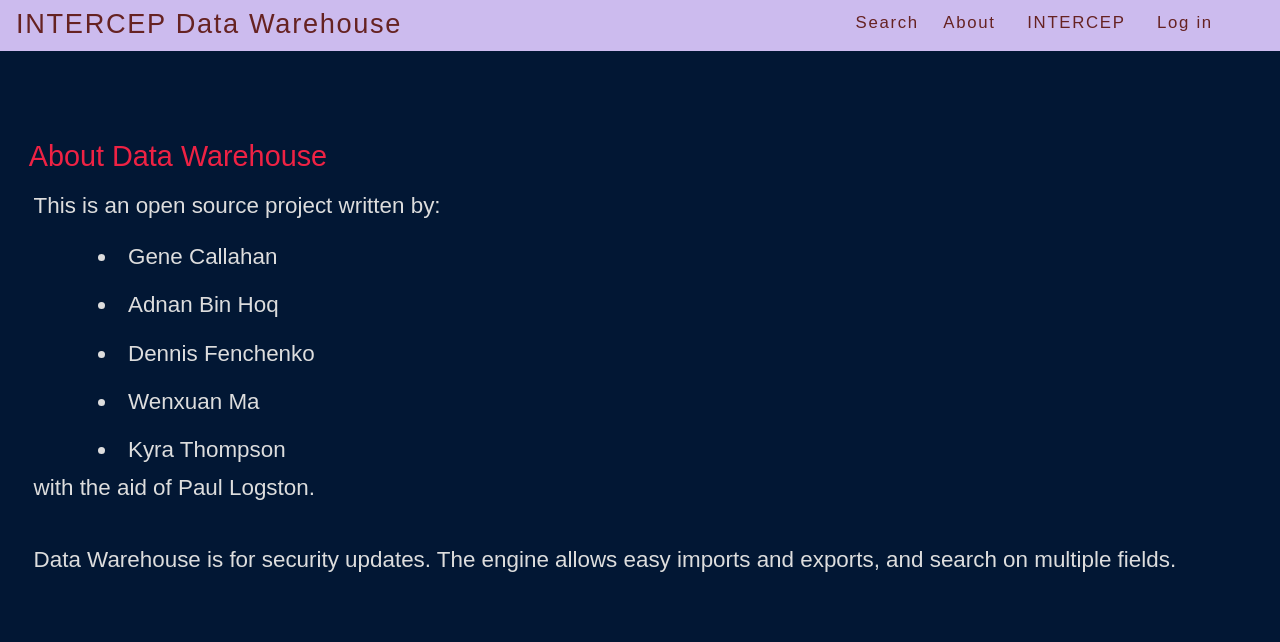
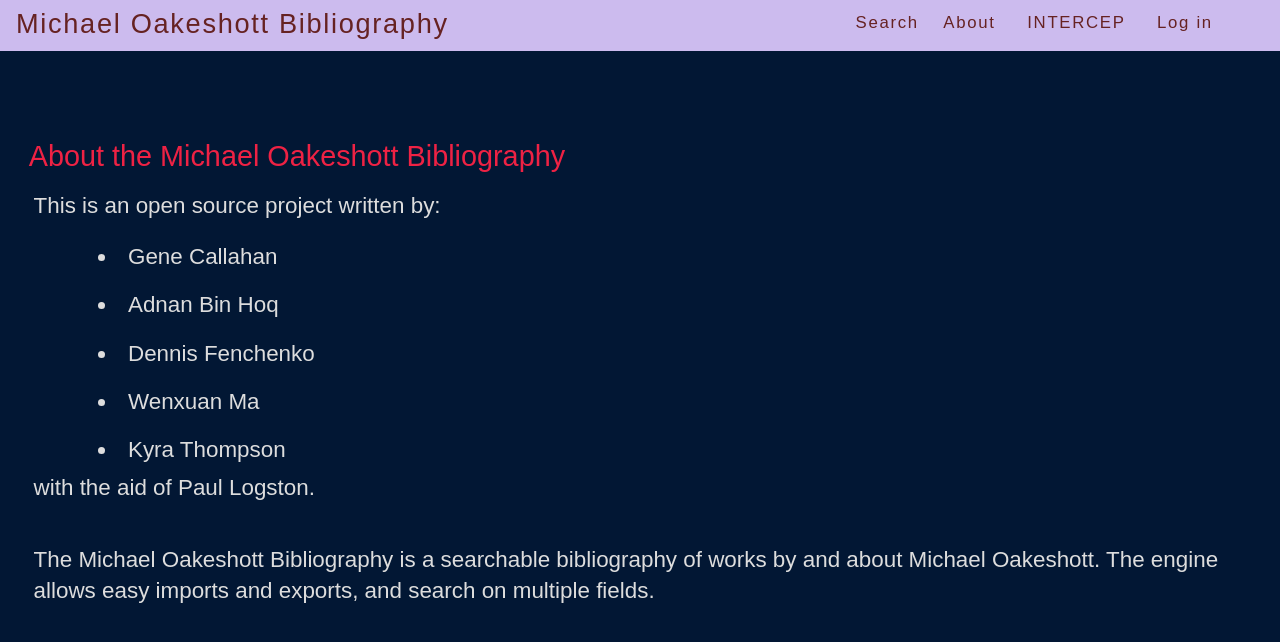
Before and after one commit to gcallah/biblio_engine, a Django app: page /oakeshott/about/ in a window 1280 px wide. Shown: the top 642 px of the page. Run offline with Django 3.2, Linux system fonts and the light colour scheme; data that the repository does not hold is empty.

Commit message:
Rename site title to Michael Oakeshott Bibliography
Update the header title and About page text, replacing the old
INTERCEP Data Warehouse branding.

Co-Authored-By: Claude Opus 5.5 <noreply@anthropic.com>

```diff
--- a/berkeley/templates/about.html
+++ b/berkeley/templates/about.html
@@ -1,7 +1,7 @@
 {% extends "base.html" %}
 {% block content %}
     <div class="module">
-        <h2>About Data Warehouse</h2>
+        <h2>About the Michael Oakeshott Bibliography</h2>
         <p>
         This is an open source project written by:
         <ul class="nested">
@@ -16,7 +16,7 @@
         with the aid of Paul Logston.<br> <br>
         </p>
         <p>
-        Data Warehouse is for security updates.
+        The Michael Oakeshott Bibliography is a searchable bibliography of works by and about Michael Oakeshott.
         The engine allows easy imports and exports, and search on multiple fields.
         </p>
      </div>
--- a/berkeley/templates/base.html
+++ b/berkeley/templates/base.html
@@ -13,7 +13,7 @@
       <div id="header">
         <div id="user-tools">
           <a class="header-title">
-            INTERCEP Data Warehouse
+            Michael Oakeshott Bibliography
           </a>
           &nbsp; &nbsp; &nbsp;
           <a href="/oakeshott/">Search</a>
```
